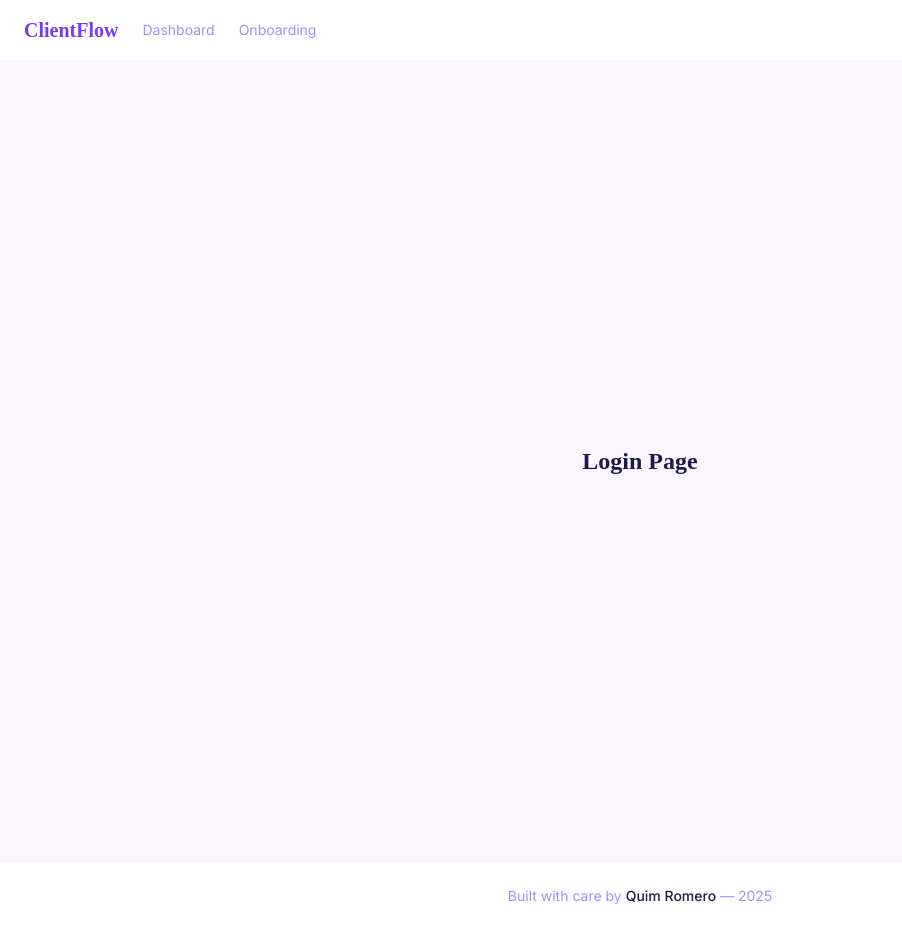
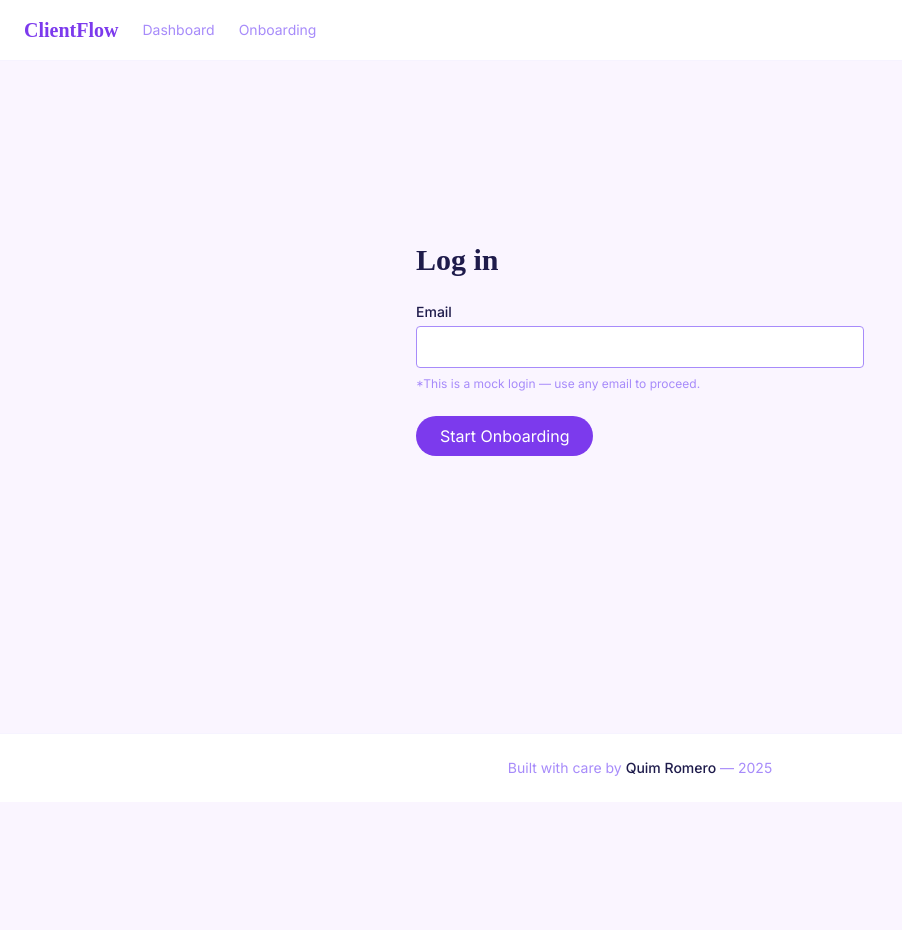
Before and after one commit to quim-romero/clientflow, a React (Vite) app: page /login in a window 1280 px wide. Shown: the whole page, without its empty margins (0-902 px from the left). After the commit the page ends 802 px from the top, so only its background shows below. Built offline with nearby package versions, Linux system fonts and the light colour scheme; a web font is replaced by a local one.

Commit message:
feat: create mock login page with state setup

```diff
--- a/package.json
+++ b/package.json
@@ -12,6 +12,7 @@
   "dependencies": {
     "react": "^19.1.1",
     "react-dom": "^19.1.1",
+    "react-hook-form": "^7.62.0",
     "react-router-dom": "^7.8.0",
     "zustand": "^5.0.7"
   },
--- a/src/pages/Login.tsx
+++ b/src/pages/Login.tsx
@@ -1,7 +1,44 @@
+import { useNavigate } from "react-router-dom";
+import { useOnboardingStore } from "../store/onboardingStore";
+import { useForm } from "react-hook-form";
+
 export default function Login() {
+  const setUser = useOnboardingStore((s) => s.setUser);
+  const reset = useOnboardingStore((s) => s.reset);
+  const navigate = useNavigate();
+  const { register, handleSubmit } = useForm<{ email: string }>();
+
+  const onSubmit = ({ email }: { email: string }) => {
+    reset();
+    setUser(email);
+    navigate("/onboarding");
+  };
+
   return (
-    <main className="min-h-screen flex items-center justify-center">
-      <h1 className="text-2xl font-display font-bold">Login Page</h1>
+    <main className="min-h-[calc(100vh-64px-64px)] flex items-center justify-center px-6">
+      <div className="w-full max-w-md pb-24">
+        <h1 className="text-3xl font-display font-bold mb-6">Log in</h1>
+        <form onSubmit={handleSubmit(onSubmit)} className="space-y-6">
+          <div>
+            <label className="block text-sm font-medium">Email</label>
+            <input
+              {...register("email")}
+              type="email"
+              required
+              className="w-full mt-1 rounded p-2 bg-white dark:bg-dark border border-muted"
+            />
+            <p className="text-xs text-muted mt-2">
+              *This is a mock login — use any email to proceed.
+            </p>
+          </div>
+          <button
+            type="submit"
+            className="px-6 py-2 bg-brand text-white rounded-full hover:bg-brand-dark transition"
+          >
+            Start Onboarding
+          </button>
+        </form>
+      </div>
     </main>
   );
 }
```
Also changed, not shown: 1 other file (tests, documents, lock files or other folders).
